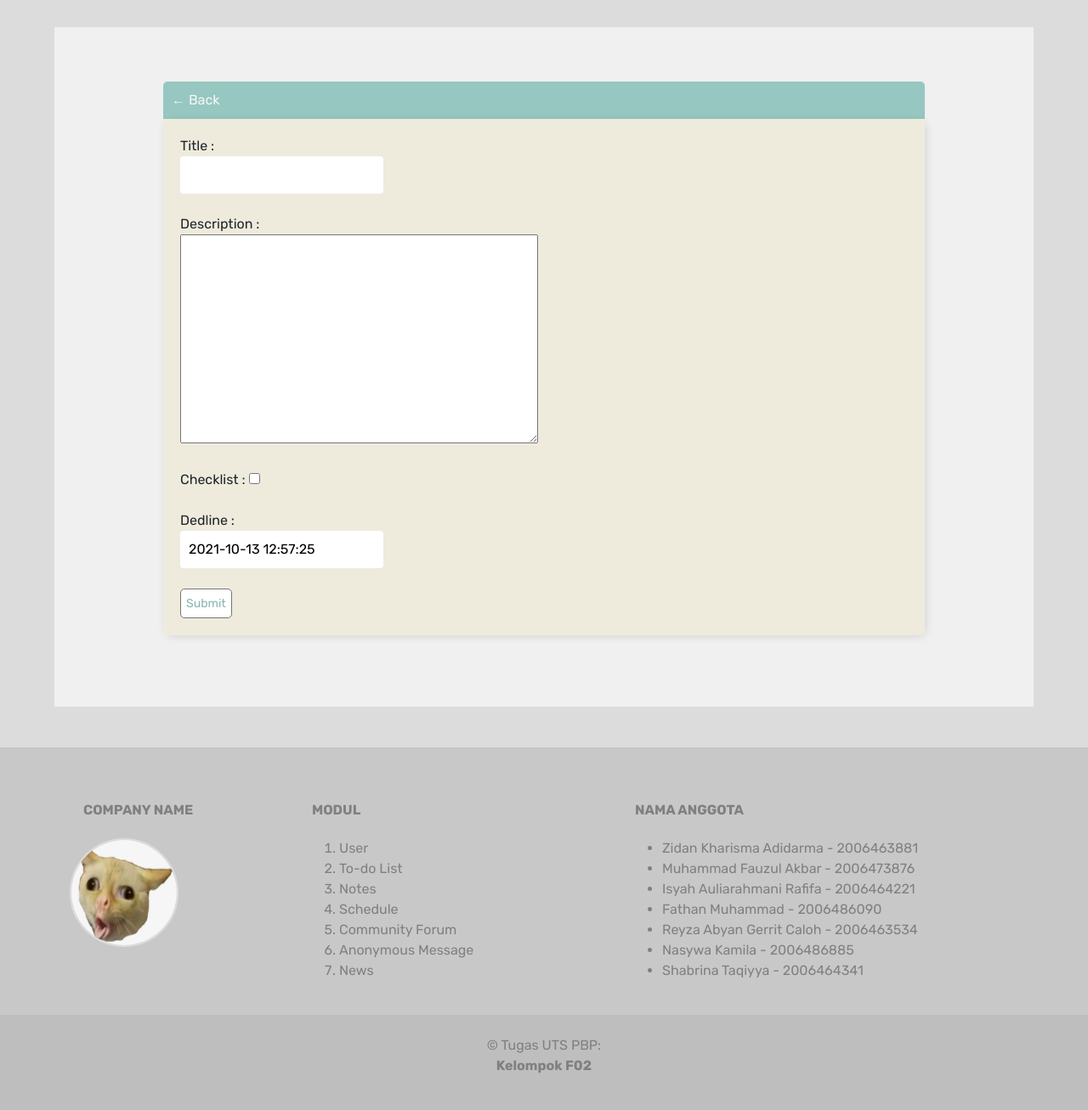
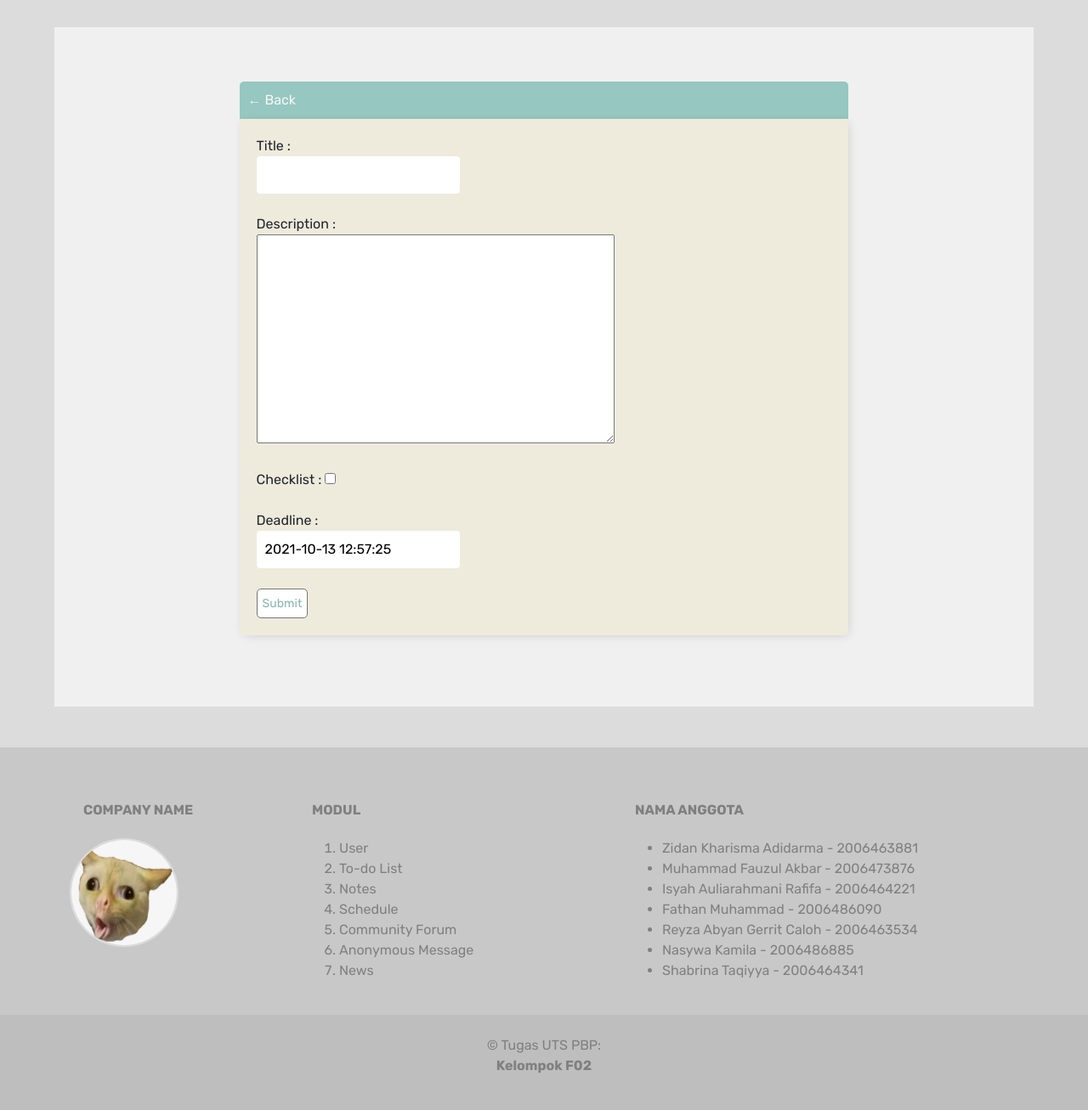
Before and after one commit to Zidan-Kharisma-Sakana/uts-f02, a Django app: page /todolist/todo-create/ in a window 1280 px wide. Shown: the part 57-1364 px from the top of the page at 85% size. Run offline with Django 3.2, Linux system fonts and the light colour scheme; the visitor is signed in with stand-in values (Sample User, id 1).

Commit message:
Add forms feature

```diff
--- a/todolist/models.py
+++ b/todolist/models.py
@@ -6,7 +6,7 @@ from datetime import datetime
 
 class ToDoList(models.Model):
     user = models.ForeignKey(User, on_delete=models.CASCADE, null=True, blank=True)
-    title = models.CharField(max_length=200)
+    title = models.CharField(max_length=100)
     checklist = models.BooleanField(default=False)
     description = models.TextField(null=True, blank=True)
     deadline = models.DateTimeField(default=datetime.now, blank=False)
--- a/todolist/templates/todolist/todo.html
+++ /dev/null
@@ -1 +0,0 @@
-<h1>Task: {{ todo_list }}</h1>
--- a/todolist/templates/todolist/todolist_form.html
+++ b/todolist/templates/todolist/todolist_form.html
@@ -9,7 +9,9 @@
         color: #fff;
         padding: 10px;
         border-radius: 5px 5px 0 0;
-        background: #96C7C1
+        background: #96C7C1;
+        margin: auto;
+        width: 80%;
     }
 
     .header-bar a {
@@ -22,6 +24,8 @@
         background-color: #EEEBDD;
         box-shadow: 2px 2px 13px -4px rgba(0, 0, 0, 0.21);
         border-radius: 0 0 5px 5px;
+        margin: auto;
+        width: 80%;
     }
     .button {
         border: 1px solid #757575;
@@ -60,7 +64,7 @@
         Checklist :
         {{ form.checklist }} <br>
         <br>
-        Dedline : <br>
+        Deadline : <br>
         {{ form.deadline }} <br>
         <br>
         <input class="button" type="submit" value="Submit">
```
Also changed, not shown: todolist/forms.py (+15 -2 lines).
